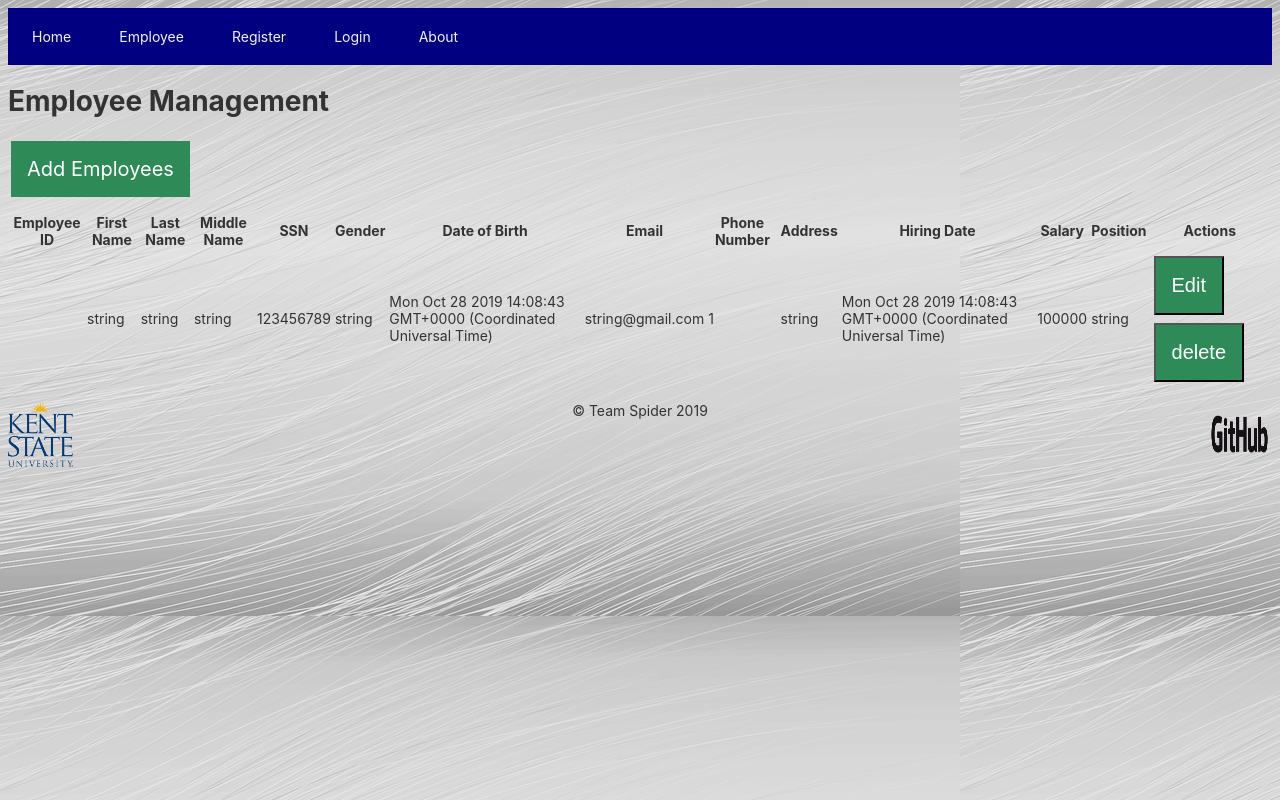
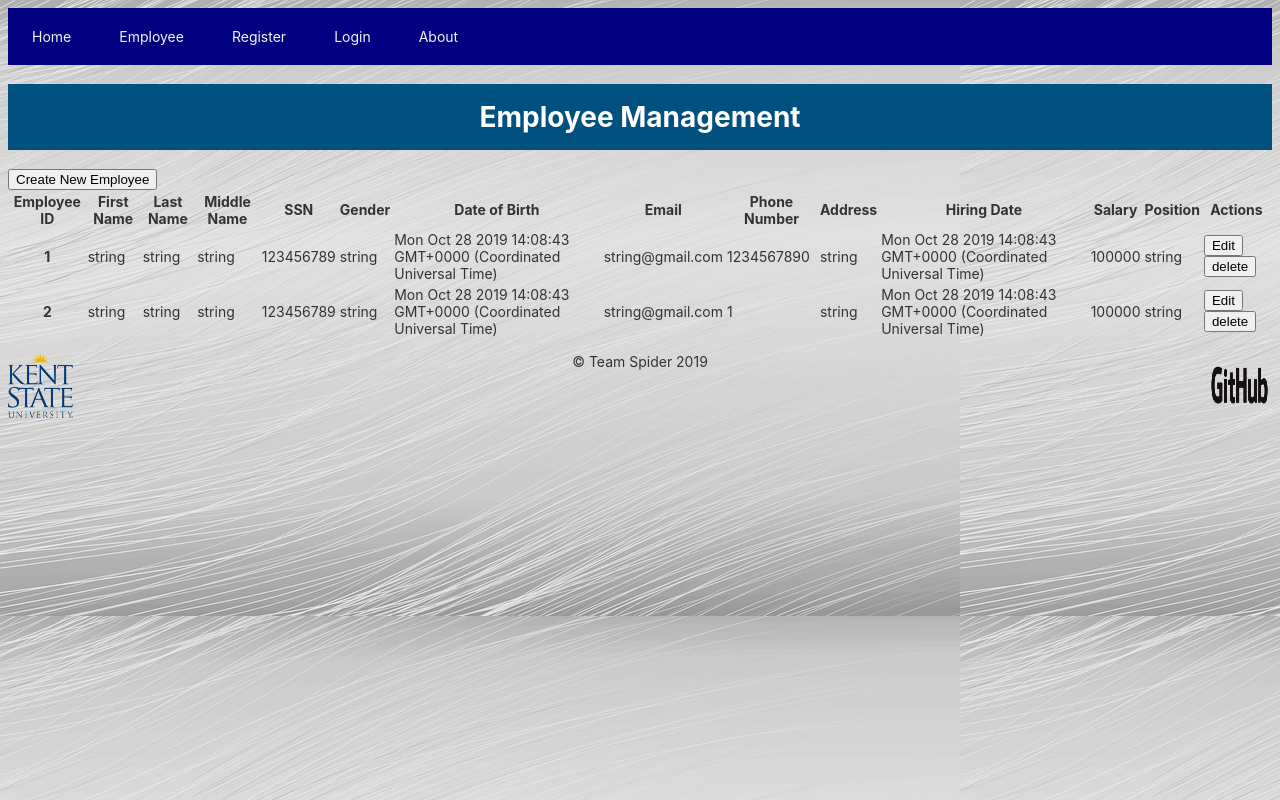
Before and after one commit to DataByne/uraPointOfSale, an Angular app: page /employees in a window 1280 px wide. Built offline with nearby package versions, Linux system fonts and the light colour scheme.

Commit message:
removed some css styles; updated insert button, edit button and delete button; changed edit-employee route to /employees/edit/:employeeID;

```diff
--- a/src/app/app.module.ts
+++ b/src/app/app.module.ts
@@ -21,7 +21,7 @@ const appRoutes: Routes = [
   { path:'about' , component:AboutPageComponent },
   { path:'employees/add', component:InsertEmployeeComponent },
   { path:'employees', component:ListEmployeeComponent },
-  { path:'employees/:id', component:EditEmployeeComponent},
+  { path:'employees/edit/:employeeID', component:EditEmployeeComponent},
   { path: '', redirectTo:'landing',pathMatch:'full'},
   { path:'**', component:LandingPageComponent}
 ];
--- a/src/app/edit-employee/edit-employee.component.css
+++ b/src/app/edit-employee/edit-employee.component.css
@@ -7,15 +7,18 @@ form
     text-align: center;
 }
 
+input {
+  margin: 2.5px;
+  font-size: 20px;
+  padding: 0.5rem;
+  width: 50%;
+}
+
 h1{
   text-align: center;
   background-color: navy;
   color: white;
   padding: 1.5rem;
-}
-
-.btn:hover {
-  background-color: gray;
 }
 
 label {
@@ -25,52 +28,7 @@ label {
   font-weight: bold
 }
 
-div {
-	margin-bottom: 10px;
-}
-
-input:hover {
-	background-color : #FFF8DC;
-}
-
-input {
-  margin: 2.5px;
-  font-size: 20px;
-  padding: 0.5rem;
-  width: 50%;
-}
-
-table {
-  background-color: white;
-  color: black;
-  width: 700px;
-  text-align: left;
-  margin-left: auto;
-  margin-right: auto;
-  display: block;
-}
 /* ########################## CLASS ####################*/
-.btn{
-  background-color: lightsalmon;
-  color: white;
-  padding: 0.75rem;;
-  text-align: center;
-  display: inline-block;
-  font-size: 20px;
-  margin: 4px 3px;
-  cursor: pointer;
-}
-
-.btnDelete{
-  background-color: red;
-  color: white;
-  padding: 0.75rem;;
-  text-align: center;
-  display: inline-block;
-  font-size: 20px;
-  margin: 4px 3px;
-  cursor: pointer;
-}
 .employeeForm{
   background-color: lightblue;
   width: 700px;
--- a/src/app/edit-employee/edit-employee.component.html
+++ b/src/app/edit-employee/edit-employee.component.html
@@ -1,5 +1,5 @@
 <form class="employeeForm" name="employeeForm">
-  <h1>New Employee</h1>
+  <h1>Edit Employee</h1>
   <fieldset>
       <div class="form-group">
           <label for="employeeID">Employee ID</label><input ngModel name="employeeID"  id="employeeID" type="text" class="form-control" placeholder="Employee ID" required><br>
@@ -16,7 +16,7 @@
           <label for="salary">Salary</label><input ngModel name="salary" id="salary" type="text" class="form-control" placeholder="Salary" required><br>
           <label for="position">Position</label><input ngModel name="position" id="position" type="text" class="form-control" placeholder="Position" required><br>
       </div>
-      <button type="submit" name="btnUpdate" value="update" class="btn">Update</button>
   </fieldset>
+  <button class="btn btn-primary" type="submit" name="btnSave" value="save"> Save </button>
 </form>
-{{employeeForm.value | json}}
+<button class="btn btn-danger" (click)="goBack()"> Cancel </button>
--- a/src/app/edit-employee/edit-employee.component.ts
+++ b/src/app/edit-employee/edit-employee.component.ts
@@ -1,5 +1,5 @@
 import { Component, OnInit } from '@angular/core';
-import {FormsModule} from '@angular/forms';             // for creating form
+import { Location } from '@angular/common'
 
 @Component({
   selector: 'app-edit-employee',
@@ -8,9 +8,12 @@ import {FormsModule} from '@angular/forms';             // for creating form
 })
 export class EditEmployeeComponent implements OnInit {
 
-  constructor() { }
+  constructor(private location: Location ) { }
 
   ngOnInit() {
   }
 
+  goBack(){
+    this.location.back()
+  }
 }
--- a/src/app/insert-employee/insert-employee.component.css
+++ b/src/app/insert-employee/insert-employee.component.css
@@ -7,23 +7,19 @@ form
     text-align: center;
 }
 
+input {
+  margin: 2.5px;
+  font-size: 20px;
+  padding: 0.5rem;
+  width: 50%;
+}
+
 h1{
   text-align: center;
   background-color: navy;
   color: white;
   padding: 1.5rem;
 }
-
-.btn:hover {
-  background-color: gray;
-}
-
-legend {
-	padding:10px2;
-	font-size:20px;
-	color: darkblue;
-}
-
 
 label {
 	display: inline-block;
@@ -32,33 +28,7 @@ label {
   font-weight: bold
 }
 
-div {
-	margin-bottom: 10px;
-}
-
-input:hover {
-	background-color : #FFF8DC;
-}
-
-input {
-  margin: 2.5px;
-  font-size: 20px;
-  padding: 0.5rem;
-  width: 50%;
-}
-
 /* ########################## CLASS ####################*/
-.btn{
-  background-color: seagreen;
-  color: white;
-  padding: 0.75rem;;
-  text-align: center;
-  display: inline-block;
-  font-size: 20px;
-  margin: 4px 3px;
-  cursor: pointer;
-}
-
 .employeeForm{
   background-color: lightblue;
   width: 700px;
--- a/src/app/insert-employee/insert-employee.component.html
+++ b/src/app/insert-employee/insert-employee.component.html
@@ -16,7 +16,7 @@
             <label for="salary">Salary</label><input ngModel name="salary" id="salary" type="text" class="form-control" placeholder="Salary" required><br>
             <label for="position">Position</label><input ngModel name="position" id="position" type="text" class="form-control" placeholder="Position" required><br>
         </div>
-        <button class="btn" type="submit" name="btnSubmit">Insert New Record</button>
+        <button class="btn btn-primary" type="submit">Insert New Record</button>
     </fieldset>
 
 </form>
--- a/src/app/list-employee/list-employee.component.css
+++ b/src/app/list-employee/list-employee.component.css
@@ -1,37 +1,6 @@
-
-
-button.btn-submit:focus, button.btn-submit:hover{
-  background-color: #708090;
+h1{
+  text-align: center;
+  background-color: rgb(0, 81, 128);
+  color: white;
+  padding: 1rem;
 }
-
-label {
-	display: inline-block;
-	width:130px;
-  font-size: 20px;
-}
-
-div {
-	margin-bottom: 10px;
-}
-
-input:hover {
-	background-color : #FFF8DC;
-}
-
-input {
-  font-size: 20px;
-  padding: 0.5rem;
-  width: 60%;
-}
-
-/* CLASS*/
-.btn{
-  background-color: seagreen;
-  color: white;
-  padding: 1rem;;
-  text-align: center;
-  display: inline-block;
-  font-size: 20px;
-  margin: 4px 3px;
-  cursor: pointer;
-}
--- a/src/app/list-employee/list-employee.component.html
+++ b/src/app/list-employee/list-employee.component.html
@@ -1,14 +1,11 @@
 
 <div>
-    <h1>
-        Employee Management
-    </h1>
-
+    <h1>Employee Management</h1>
     <div class="navbar">
-        <a class ="btn-text" routerLink="/employees/add" routerLinkActive="active"><div class="btn">Add Employees</div></a>
+        <button class="btn btn-primary" routerLink="/employees/add" routerLinkActive="active">Create New Employee </button>
     </div>
 
-    <div class="panel panel-primary" *ngFor="let employee of employees">
+    <div class="panel panel-primary" >
         <table>
             <thead>
                 <th scope='col'>Employee ID</th>
@@ -26,7 +23,7 @@
                 <th scope='col'>Position </th>
                 <th scope="col">Actions</th>
             </thead>
-            <tbody>
+            <tbody ng-app="" name="employeeRow" *ngFor="let employee of employees">
                 <th scope='row'>{{employee.employeeID}}</th>
                 <td scope='row'>{{employee.firstName}}</td>
                 <td scope='row'>{{employee.lastName}}</td>
@@ -41,9 +38,8 @@
                 <td scope='row'>{{employee.salary}}</td>
                 <td scope='row'>{{employee.position}}</td>
                 <td scope='row'>
-                    <button class="btn btn-primary" routerLink="/employees/:id" routerLinkActive="active">Edit</button>
-                    <button class="btn btn-danger" >delete</button>
+                    <button class="btn btn-primary" (click)="editEmployee(employee)">Edit</button>
+                    <button class="btn btn-danger" (click)="deleteEmployee(employee)"> delete </button>
                 </td>
-
         </table>
     </div>
--- a/src/app/list-employee/list-employee.component.ts
+++ b/src/app/list-employee/list-employee.component.ts
@@ -1,6 +1,8 @@
 import { Component, OnInit } from '@angular/core';
-import {FormsModule} from '@angular/forms';             // for creating form
-import {Employee} from './employee'
+import { Router } from '@angular/router';
+
+import {Employee} from './employee';
+
 @Component({
   selector: 'app-list-employee',
   templateUrl: './list-employee.component.html',
@@ -9,7 +11,22 @@ import {Employee} from './employee'
 export class ListEmployeeComponent implements OnInit {
   employees: Employee[] = [
     {
-      employeeID: null,
+      employeeID: 1,
+      firstName: "string",
+      lastName: "string",
+      middleName: "string",
+      ssn: 123456789,
+      gender: "string",
+      birthday: new Date(),
+      email: "string@gmail.com",
+      phoneNumber: 1234567890,
+      address: "string",
+      hiringDate: new Date(),
+      salary: 100000,
+      position: "string",
+    },
+    {
+      employeeID: 2,
       firstName: "string",
       lastName: "string",
       middleName: "string",
@@ -25,9 +42,20 @@ export class ListEmployeeComponent implements OnInit {
     }
 
   ]
-  constructor() { }
+  constructor(private router: Router) { }
 
   ngOnInit() {
   }
 
+  editEmployee(employee){
+    this.router.navigate(['/employees/edit', employee.employeeID]);
+  }
+
+  deleteEmployee(employee){
+    if (confirm('Are you sure to delete this employee?') == true) {
+      /* console.log("Implement delete functionality here") */
+    }
+  }
+
+
 }
```
